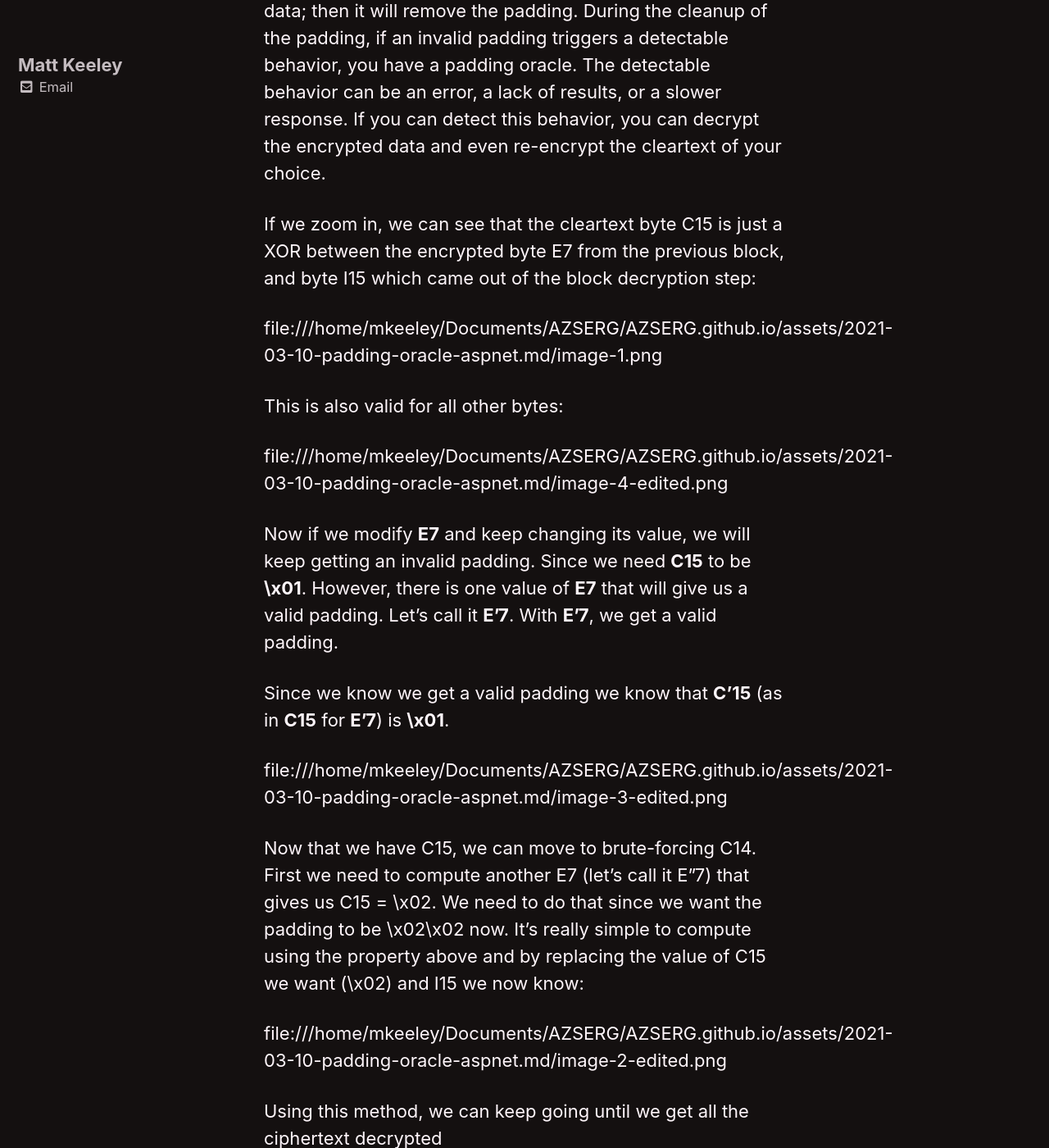
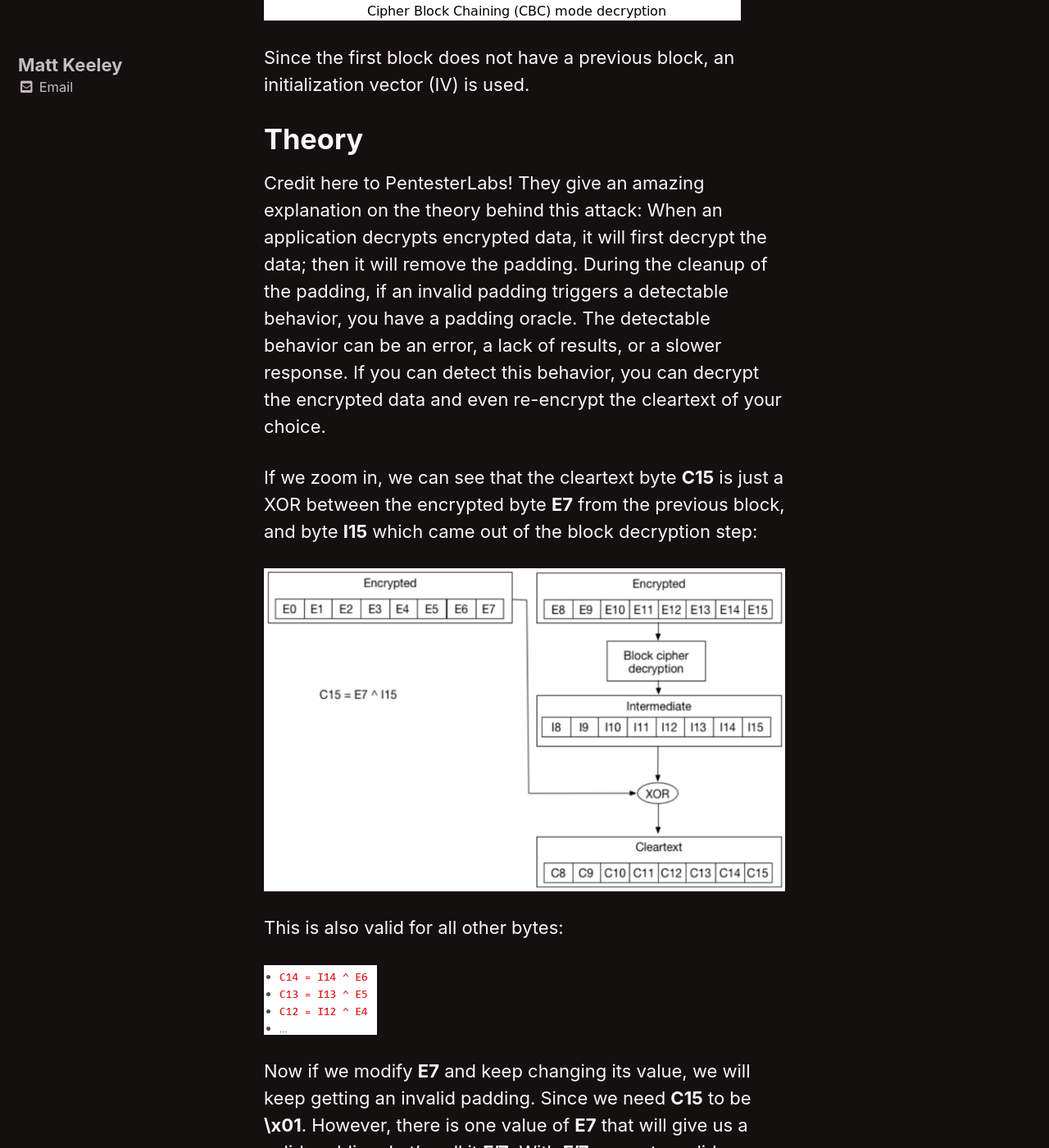
Before and after one commit to AZSERG/AZSERG.github.io, a Jekyll site: the page built from _posts/2021-03-10-padding-oracle-aspnet.md, in a window 1280 px wide and 1400 px high, scrolled down 1449 px. Shown: the whole window at 82% size. Built offline with Jekyll 4.4.1, drawn with Linux system fonts in a browser that asks for light colours; cached includes are drawn as plain includes; some of the changed text lies outside the part shown.

Commit message:
Update 2021-03-10-padding-oracle-aspnet.md

```diff
--- a/_posts/2021-03-10-padding-oracle-aspnet.md
+++ b/_posts/2021-03-10-padding-oracle-aspnet.md
@@ -23,41 +23,38 @@ The padding oracle attack allows an attacker to decrypt encrypted data without k
 CBC is an encryption mode in which the message is split into blocks of X bytes length and each block is XORed with the previous encrypted block. The result is then encrypted.
 
 The following schema (source: Wikipedia) explains this method:
-file:///home/mkeeley/Documents/AZSERG/AZSERG.github.io/assets/2021-03-10-padding-oracle-aspnet.md/1.png
+![](/assets/2021-03-10-padding-oracle-aspnet.md/1.png)
 
 During the decryption, the reverse operation is used. The encrypted data is split in block of X bytes. Then the block is decrypted and XORed with the previous encrypted block to get the cleartext. The following schema (source: Wikipedia) highlights this behavior:
 
-file:///home/mkeeley/Documents/AZSERG/AZSERG.github.io/assets/2021-03-10-padding-oracle-aspnet.md/image.png
-
+![](/assets/2021-03-10-padding-oracle-aspnet.md/image.png)
 
 Since the first block does not have a previous block, an initialization vector (IV) is used.
-
-
 
 <h1>Theory</h1>
 
 Credit here to PentesterLabs! They give an amazing explanation on the theory behind this attack:
 When an application decrypts encrypted data, it will first decrypt the data; then it will remove the padding. During the cleanup of the padding, if an invalid padding triggers a detectable behavior, you have a padding oracle. The detectable behavior can be an error, a lack of results, or a slower response. If you can detect this behavior, you can decrypt the encrypted data and even re-encrypt the cleartext of your choice.
 
-If we zoom in, we can see that the cleartext byte C15 is just a XOR between the encrypted byte E7 from the previous block, and byte I15 which came out of the block decryption step:
+If we zoom in, we can see that the cleartext byte **C15** is just a XOR between the encrypted byte **E7** from the previous block, and byte **I15** which came out of the block decryption step:
 
-file:///home/mkeeley/Documents/AZSERG/AZSERG.github.io/assets/2021-03-10-padding-oracle-aspnet.md/image-1.png
+![](/assets/2021-03-10-padding-oracle-aspnet.md/image-1.png)
 
 This is also valid for all other bytes:
 
-file:///home/mkeeley/Documents/AZSERG/AZSERG.github.io/assets/2021-03-10-padding-oracle-aspnet.md/image-4-edited.png
+![](/assets/2021-03-10-padding-oracle-aspnet.md/image-4-edited.png)
 
 
 Now if we modify **E7** and keep changing its value, we will keep getting an invalid padding. Since we need **C15** to be **\x01**. However, there is one value of **E7** that will give us a valid padding. Let’s call it **E’7**. With **E’7**, we get a valid padding.
 
 Since we know we get a valid padding we know that **C’15** (as in **C15** for **E’7**) is **\x01**.
 
-file:///home/mkeeley/Documents/AZSERG/AZSERG.github.io/assets/2021-03-10-padding-oracle-aspnet.md/image-3-edited.png
+![](/assets/2021-03-10-padding-oracle-aspnet.md/image-3-edited.png)
 
-Now that we have C15, we can move to brute-forcing C14. First we need to compute another E7 (let’s call it E”7) that gives us C15 = \x02. We need to do that since we want the padding to be \x02\x02 now. It’s really simple to compute using the property above and by replacing the value of C15 we want (\x02) and I15 we now know:
+Now that we have **C15**, we can move to brute-forcing **C14**. First we need to compute another **E7** (let’s call it **E”7**) that gives us **C15** = **\x02**. We need to do that since we want the padding to be **\x02\x02** now. It’s really simple to compute using the property above and by replacing the value of **C15** we want (**\x02**) and **I15** we now know:
 
 
-file:///home/mkeeley/Documents/AZSERG/AZSERG.github.io/assets/2021-03-10-padding-oracle-aspnet.md/image-2-edited.png
+![](/assets/2021-03-10-padding-oracle-aspnet.md/image-2-edited.png)
 
 Using this method, we can keep going until we get all the ciphertext decrypted
 
```
